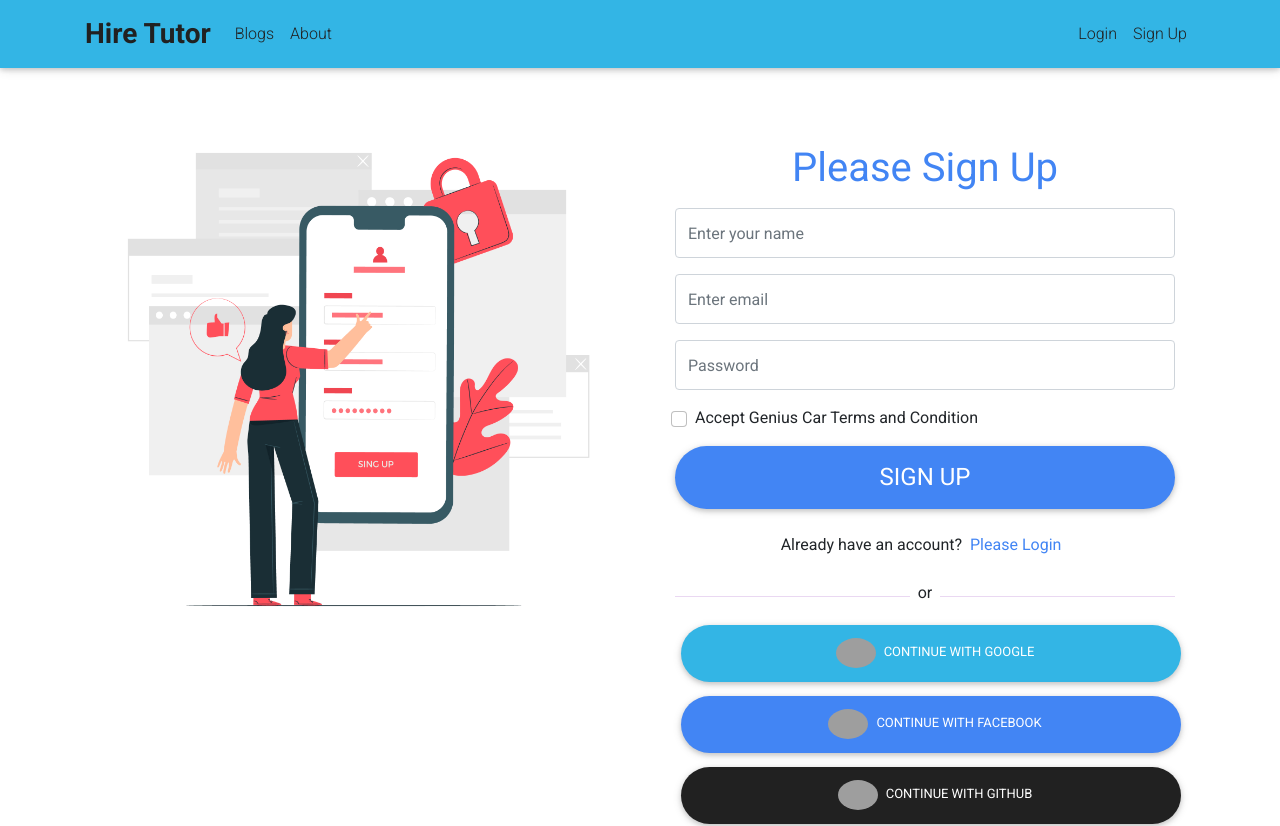
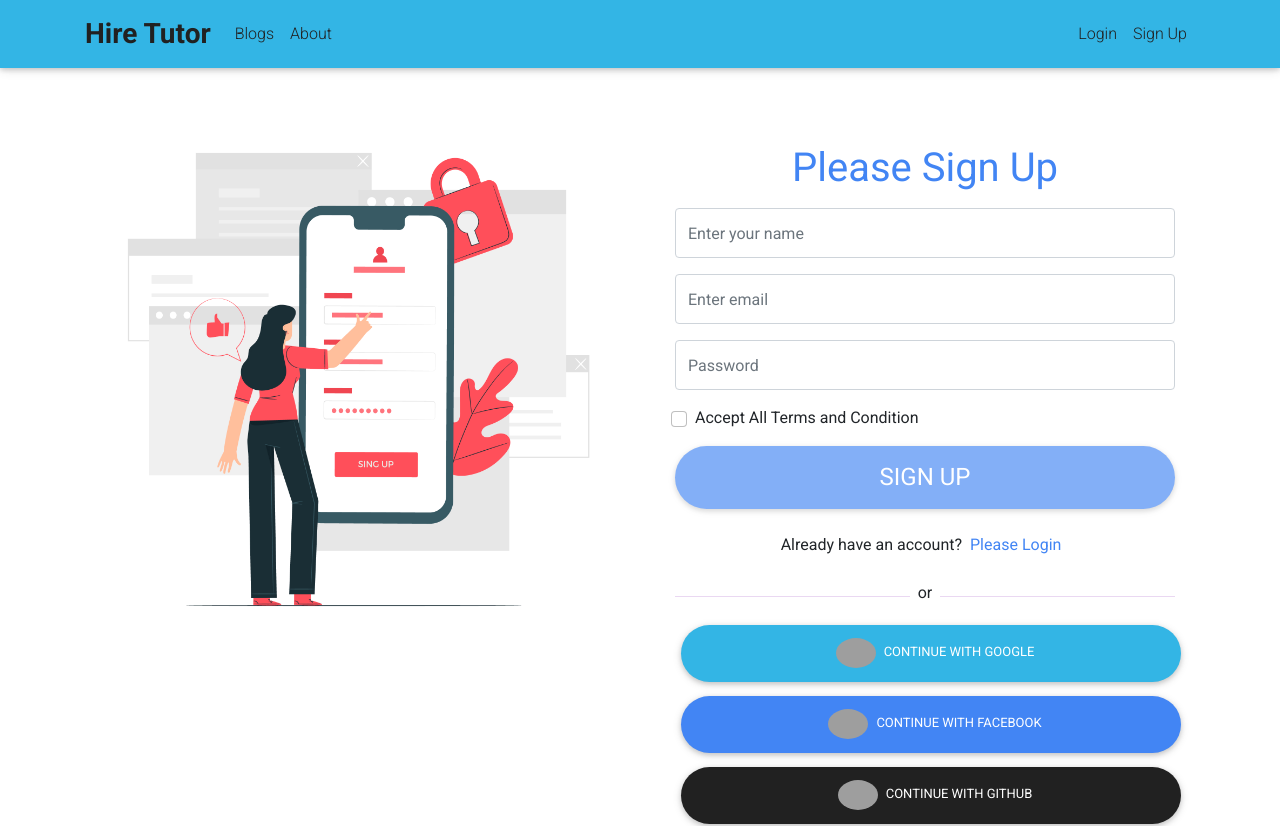
Before and after one commit to Shahriyar-Hosen/hire-tutor, a React (Create React App) app: page /signup in a window 1280 px wide. Shown: the top 826 px of the page. Built offline with nearby package versions, Linux system fonts and the light colour scheme; grey boxes are pictures that could not be loaded.

Commit message:
Accept All Terms and Condition setup

```diff
--- a/src/Components/User/Signup/Signup.js
+++ b/src/Components/User/Signup/Signup.js
@@ -99,10 +99,11 @@ const Signup = () => {
                       onClick={() => setAgree(!agree)}
                       className={agree ? "text-success" : ""}
                       type="checkbox"
-                      label="Accept Genius Car Terms and Condition"
+                      label="Accept All Terms and Condition"
                     />
                   </Form.Group>
                   <Button
+                  disabled={!agree}
                     className="w-100 rounded-pill d-block mx-auto fs-4 mb-4"
                     variant="primary"
                     type="submit"
```
